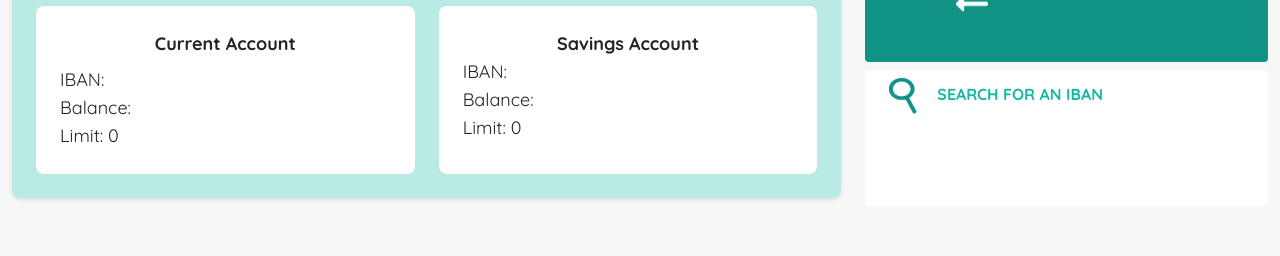
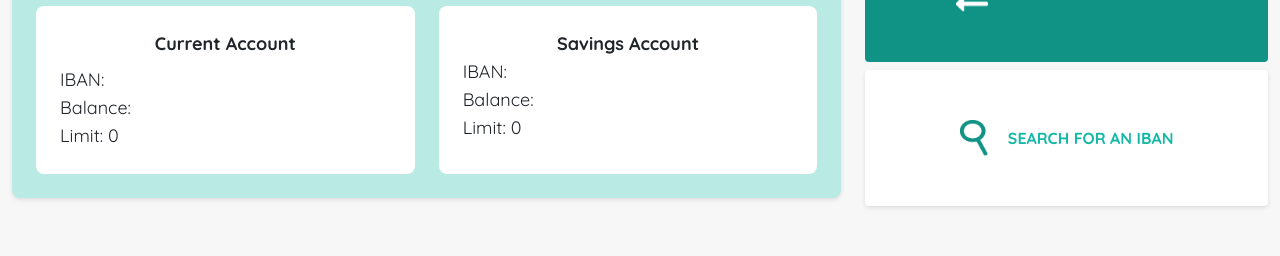
Before and after one commit to Salah-023/bankFrontEnd, a Vue app: page /customerDashboard in a window 1280 px wide. Shown: the part 412-668 px from the top of the page. Built offline with nearby package versions, Linux system fonts and the light colour scheme; no server answers.

Commit message:
fix in the customer dashboard

```diff
--- a/src/views/customerViews/customerDashboardView.vue
+++ b/src/views/customerViews/customerDashboardView.vue
@@ -39,17 +39,19 @@
                         MAKE A TRANSACTION
                     </button>
 
-                    <!-- <button
-                        class="w-full h-50 block bg-white hover:bg-teal-500 text-teal-500 font-bold py-2 px-4 rounded mb-2"
-                        style="box-shadow: 0 2px 4px rgba(0, 0, 0, 0.1);"> <img src="/search-icon.png" alt="Image"
-                            class="inline-block h-9 w-7 mr-5">
-                        SEARCH FOR AN IBAN
-                    </button> -->
 
                     <router-link to="/searchForIban"
-                        class="w-full h-50 block bg-white hover:bg-teal-500 text-teal-500 font-bold py-2 px-4 rounded mb-2"
-                        active-class="active">
-                        <img src="/search-icon.png" alt="Image" class="inline-block h-9 w-7 mr-5">SEARCH FOR AN IBAN</router-link>
+                        class="w-full h-50 block bg-white text-teal-500 hover:text-teal-500 font-bold py-2 px-4 rounded mb-2"
+                        style="box-shadow: 0 2px 4px rgba(0, 0, 0, 0.1);
+                        display: flex; justify-content: center; align-items: center;
+                        ">
+                        <img src="/search-icon.png" alt="Image" class="inline-block h-9 w-7 mr-5">
+                        SEARCH FOR AN IBAN
+                    </router-link>
+
+
+
+
                 </div>
             </div>
 
```
Lines whose indentation alone changed are shown as unchanged.
